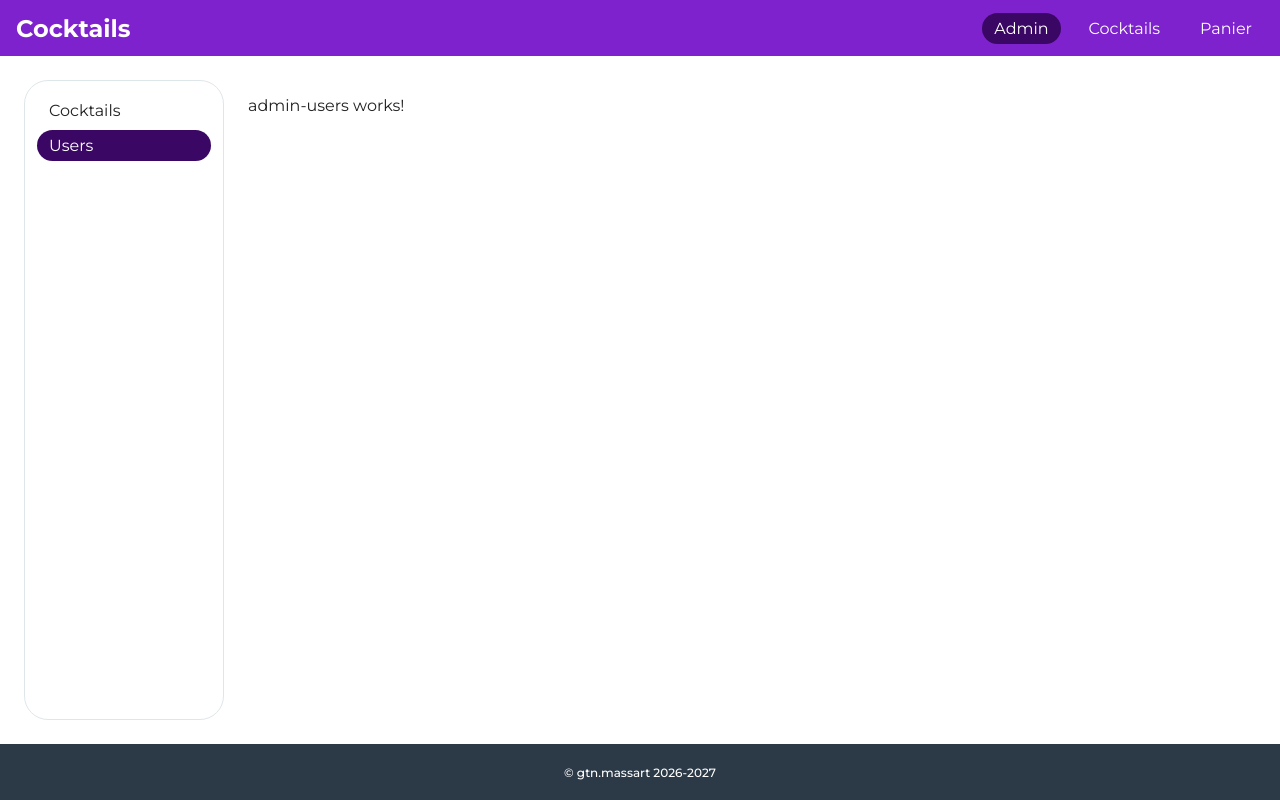
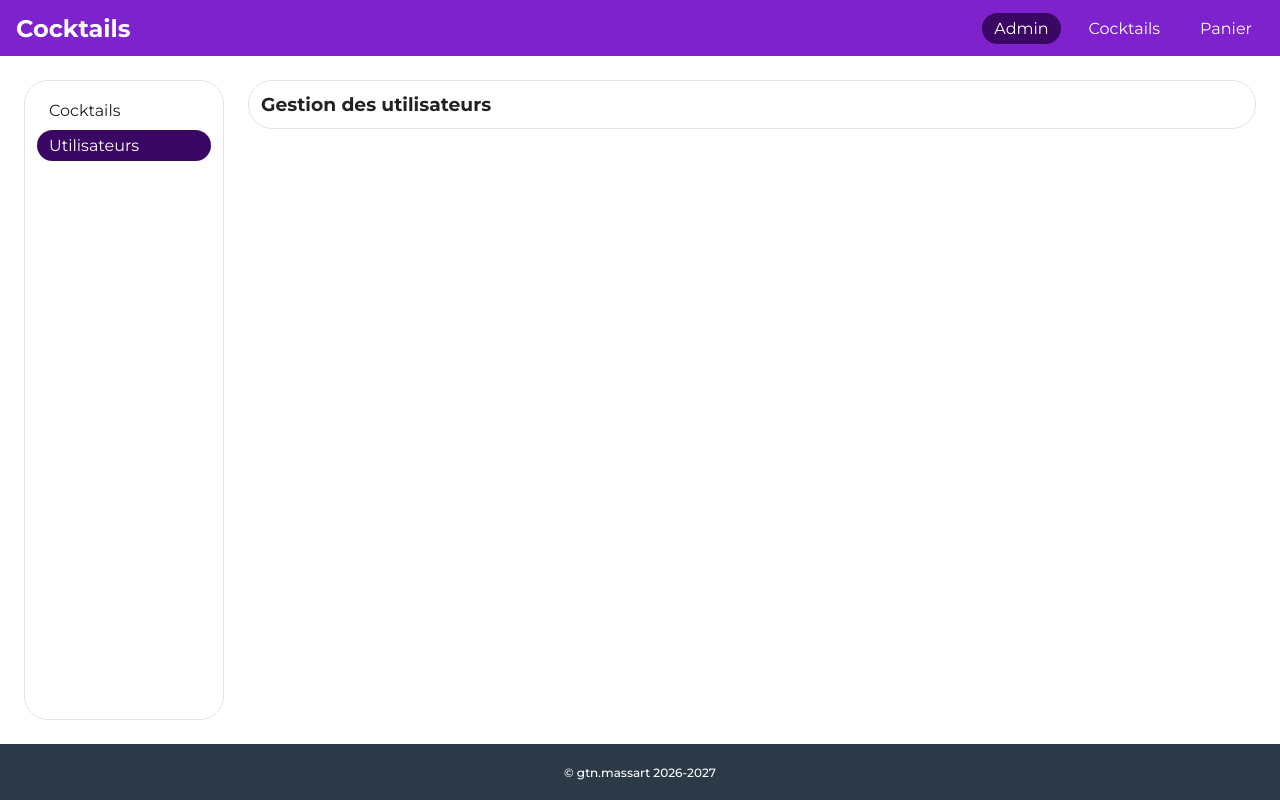
Before and after one commit to gtn-massart/Cocktails, an Angular app: page /admin/users in a window 1280 px wide. Built offline with nearby package versions, Linux system fonts and the light colour scheme.

Commit message:
refactoring

```diff
--- a/src/app/views/admin/components/admin-navbar/admin-navbar.html
+++ b/src/app/views/admin/components/admin-navbar/admin-navbar.html
@@ -1,4 +1,4 @@
 <ul class="flex flex-col">
   <a class="my-2" routerLink="cocktails" routerLinkActive="active-link">Cocktails</a>
-  <a class="my-2" routerLink="users" routerLinkActive="active-link">Users</a>
+  <a class="my-2" routerLink="users" routerLinkActive="active-link">Utilisateurs</a>
 </ul>
--- a/src/app/views/admin/views/admin-users/admin-users/admin-users.html
+++ b/src/app/views/admin/views/admin-users/admin-users/admin-users.html
@@ -1 +1 @@
-<p>admin-users works!</p>
+<h3>Gestion des utilisateurs</h3>
--- a/src/app/views/admin/views/admin-users/admin-users/admin-users.ts
+++ b/src/app/views/admin/views/admin-users/admin-users/admin-users.ts
@@ -5,5 +5,6 @@ import { Component } from '@angular/core';
   imports: [],
   templateUrl: './admin-users.html',
   styleUrl: './admin-users.scss',
+  host: {class: 'card flex flex-col p-12' }
 })
 export class AdminUsers {}
```
